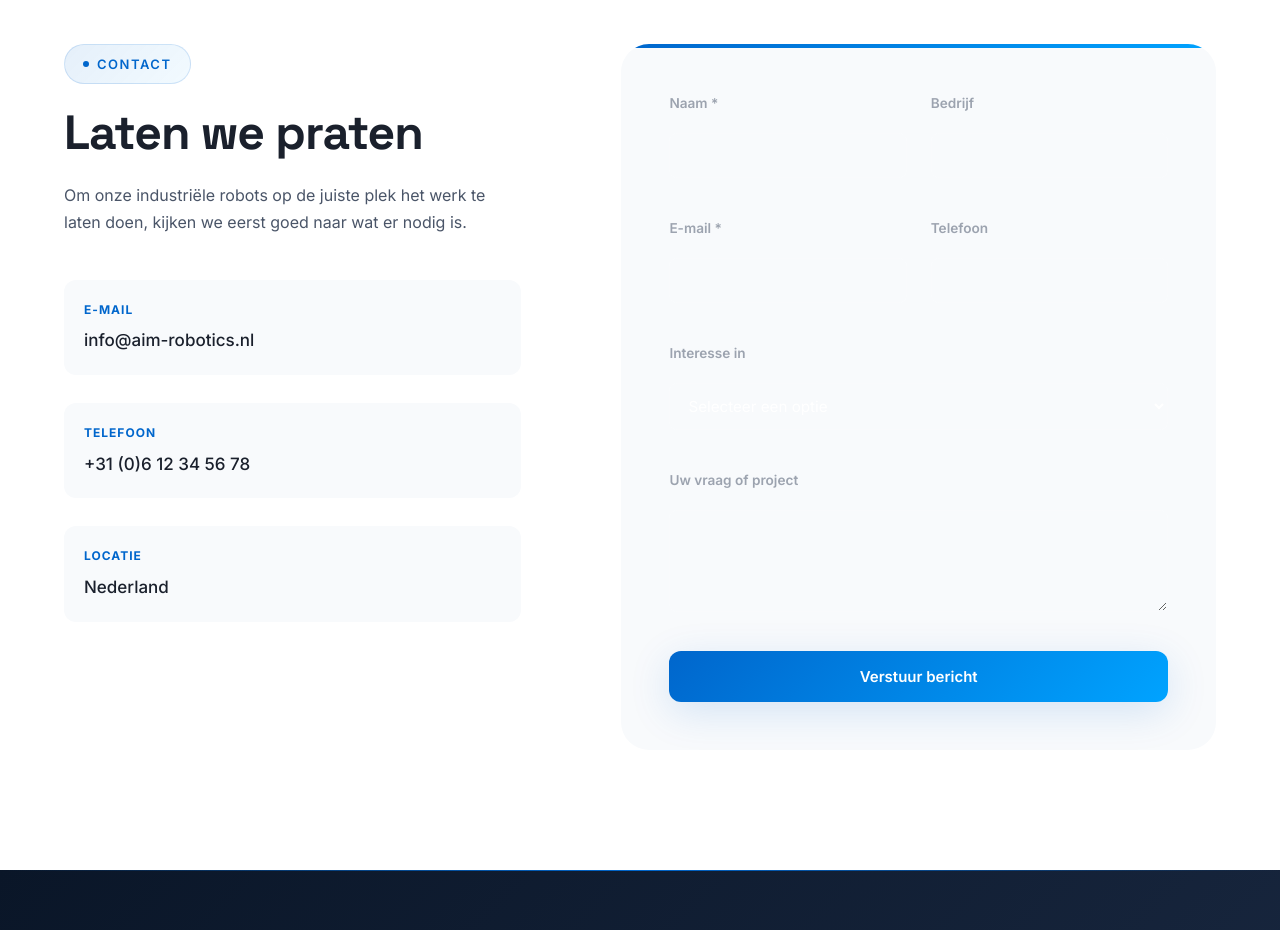
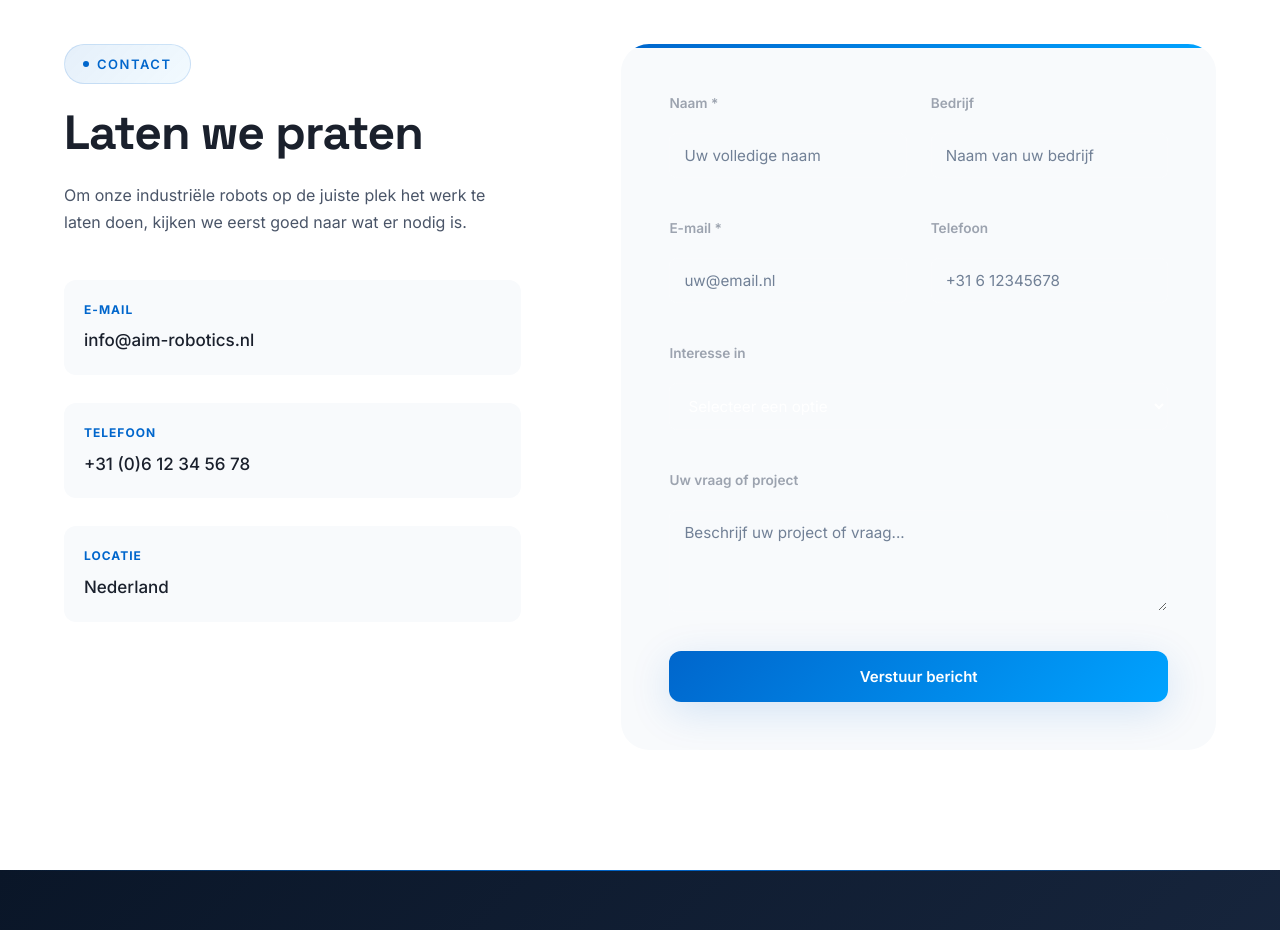
Before and after one commit to Rickvkesteren/aim-robotics, a plain HTML site: page index.html in a window 1280 px wide. Shown: the part 9320-10250 px from the top of the page. Drawn offline with Linux system fonts and the light colour scheme.

Commit message:
Add placeholders to contact form fields

```diff
--- a/index.html
+++ b/index.html
@@ -758,21 +758,21 @@
                         <div class="form-row">
                             <div class="form-group">
                                 <label for="name">Naam *</label>
-                                <input type="text" id="name" name="name" required>
+                                <input type="text" id="name" name="name" required placeholder="Uw volledige naam">
                             </div>
                             <div class="form-group">
                                 <label for="company">Bedrijf</label>
-                                <input type="text" id="company" name="company">
+                                <input type="text" id="company" name="company" placeholder="Naam van uw bedrijf">
                             </div>
                         </div>
                         <div class="form-row">
                             <div class="form-group">
                                 <label for="email">E-mail *</label>
-                                <input type="email" id="email" name="email" required>
+                                <input type="email" id="email" name="email" required placeholder="uw@email.nl">
                             </div>
                             <div class="form-group">
                                 <label for="phone">Telefoon</label>
-                                <input type="tel" id="phone" name="phone">
+                                <input type="tel" id="phone" name="phone" placeholder="+31 6 12345678">
                             </div>
                         </div>
                         <div class="form-group">
@@ -788,7 +788,7 @@
                         </div>
                         <div class="form-group">
                             <label for="message">Uw vraag of project</label>
-                            <textarea id="message" name="message" rows="4"></textarea>
+                            <textarea id="message" name="message" rows="4" placeholder="Beschrijf uw project of vraag..."></textarea>
                         </div>
                         <button type="submit" class="btn btn-primary btn-full">
                             <span>Verstuur bericht</span>
```
